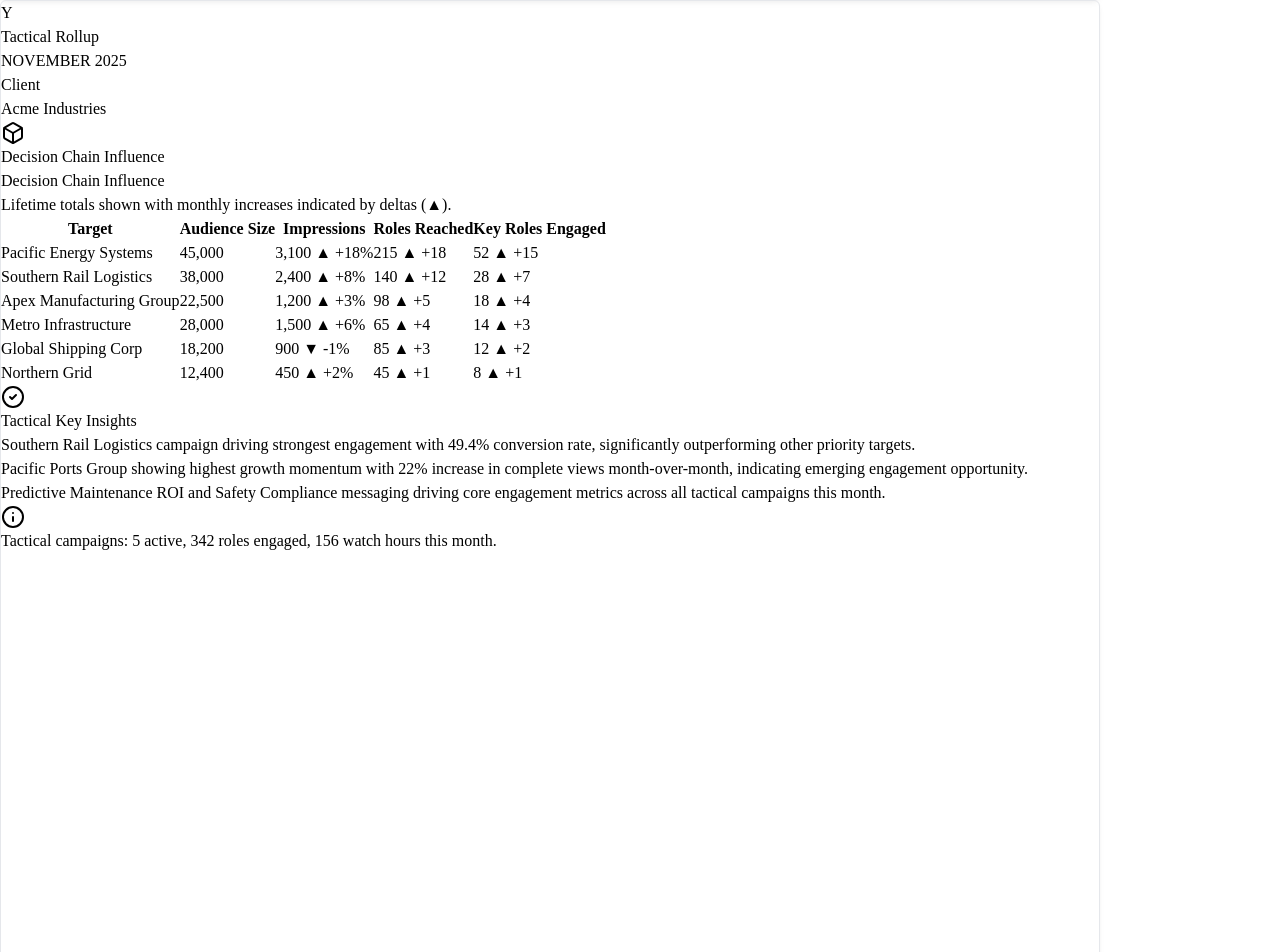
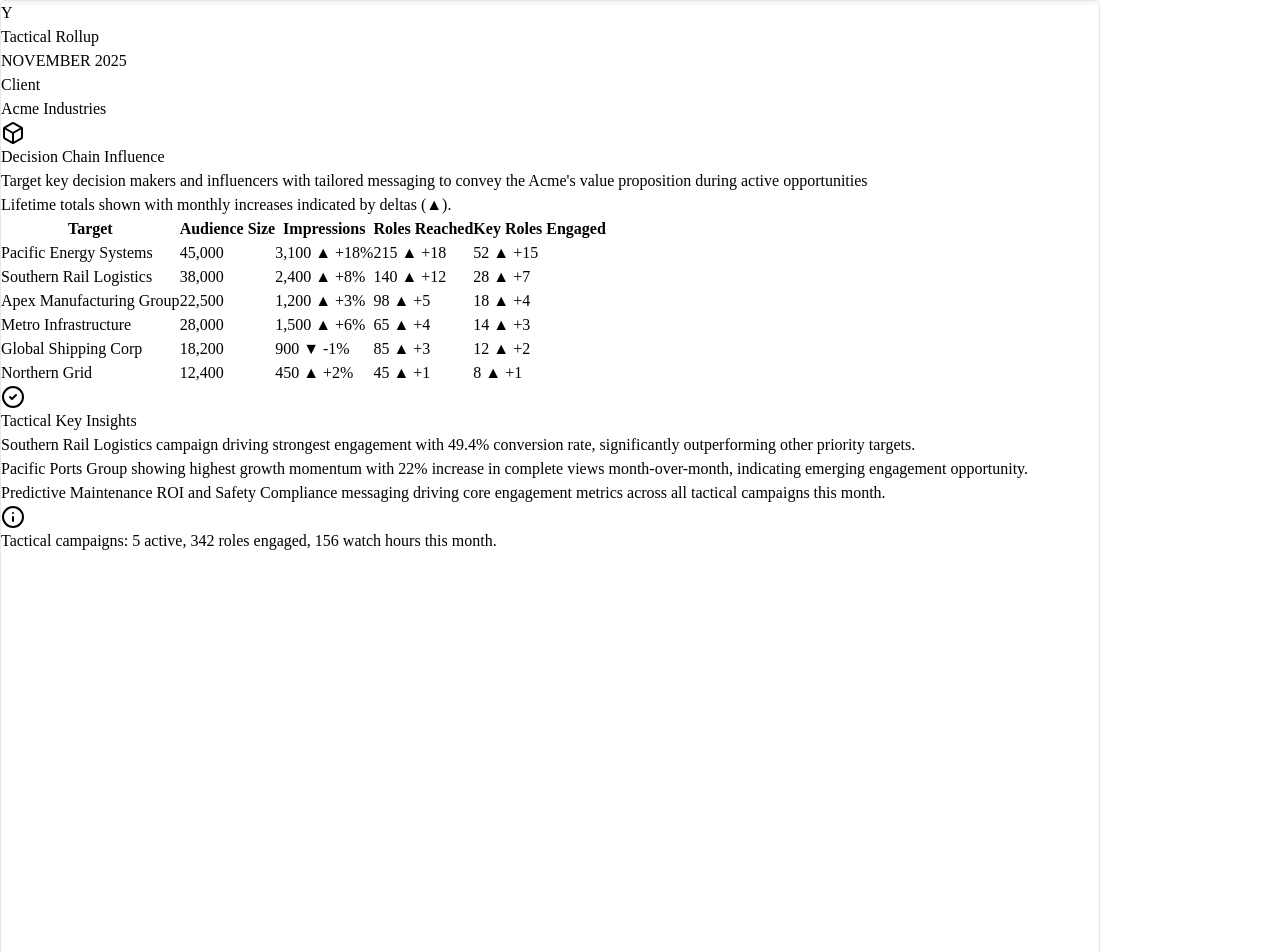
Before and after one commit to yappy-group/Monthly-Report, a React (Vite) app in the folder client/: page / in a window 1280 px wide. Shown: the part 1056-2008 px from the top of the page. Built offline with nearby package versions, Linux system fonts and the light colour scheme.

Commit message:
Visual edit
Replit-Commit-Author: Agent
Replit-Commit-Session-Id: 95e2b8c4-b82e-49ed-9217-2fc31099f834
Replit-Commit-Checkpoint-Type: full_checkpoint
Replit-Commit-Event-Id: bd5b1ad7-b76b-46bc-8176-f2ac6ec1cb47

```diff
--- a/client/src/pages/report.tsx
+++ b/client/src/pages/report.tsx
@@ -235,7 +235,7 @@ const TacticalRollupTable = () => (
       <div className="px-3 py-1 rounded bg-yappy-grey-med/25 border border-yappy-grey-med/40">
         <span className="text-xs font-bold text-yappy-grey-dark uppercase tracking-wide">Decision Chain Influence</span>
       </div>
-      <span className="text-base font-semibold text-yappy-grey-dark">Decision Chain Influence</span>
+      <span className="text-base text-yappy-grey-dark font-normal">Target key decision makers and influencers with tailored messaging to convey the Acme's value proposition during active opportunities</span>
     </div>
     <p className="text-xs text-yappy-grey-med font-medium mb-6 italic bg-yappy-grey-light/20 p-3 rounded border border-yappy-grey-light/40">Lifetime totals shown with monthly increases indicated by deltas (▲).</p>
     <div className="border border-yappy-grey-light rounded-lg overflow-hidden bg-white shadow-sm">
```
